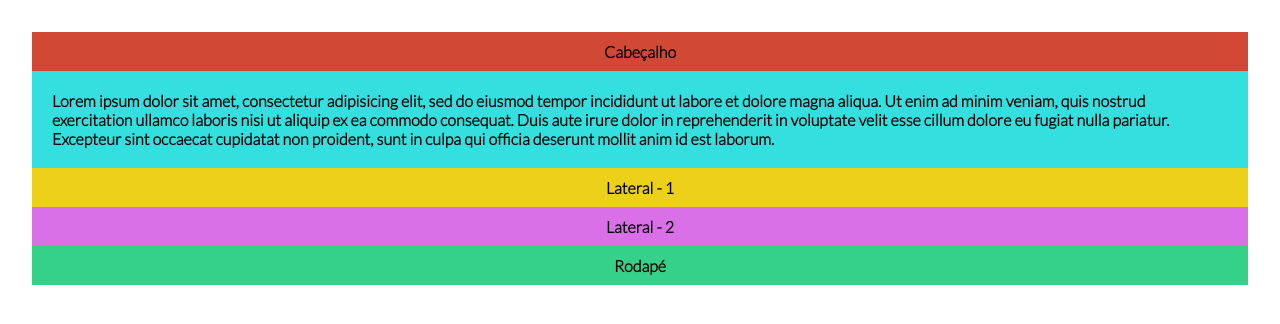
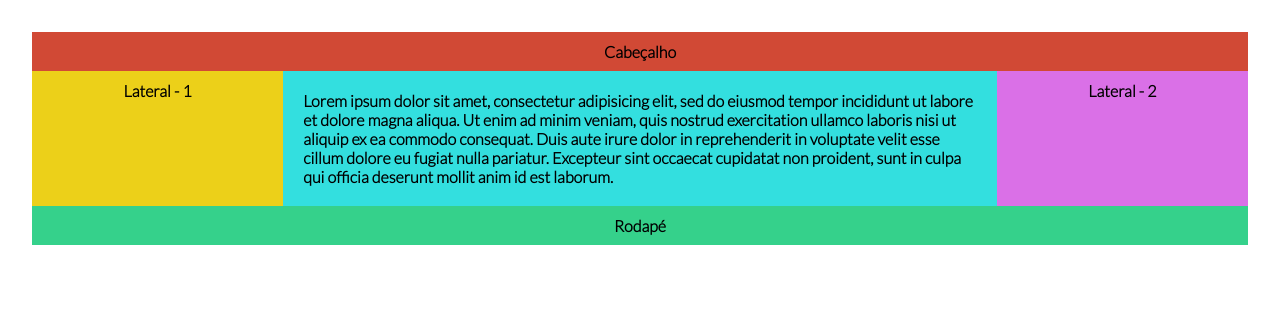
Before and after one commit to 1-TDSJ/layout-semantico-flex, a plain HTML site: page index.html in a window 1280 px wide. Drawn offline with Linux system fonts and the light colour scheme.

Commit message:
Exercício finalizado

```diff
--- a/css/exer-01-seman.css
+++ b/css/exer-01-seman.css
@@ -55,3 +55,105 @@ O último pode ser ignorado.
 .lateral-2{
   background-color: #da70e7;
 }
+
+@media all and (min-width: 600px) {
+  .lateral{flex: 1 0 0; }
+}
+
+@media all and (min-width: 800px) {
+  .principal{ flex: 3 0px; }
+  .lateral-1{ order: 1; }
+  .principal{ order: 2}
+  .lateral-2{ order: 3; }
+  .rodape{ order: 4; }
+}
+/**/
+/**/
+/**/
+/**/
+/**/
+/**/
+/**/
+/**/
+/**/
+/**/
+/**/
+/**/
+/**/
+/**/
+/**/
+/**/
+/**/
+/**/
+/**/
+/**/
+/**/
+/**/
+/**/
+/**/
+/**/
+/**/
+/**/
+/**/
+/**/
+/**/
+/**/
+/**/
+/**/
+/**/
+/**/
+/**/
+/**/
+/**/
+/**/
+/**/
+/**/
+/**/
+/**/
+/**/
+/**/
+/**/
+/**/
+/**/
+/**/
+/**/
+/**/
+/**/
+/**/
+/**/
+/**/
+/**/
+/**/
+/**/
+/**/
+/**/
+/**/
+/**/
+/**/
+/**/
+/**/
+/**/
+/**/
+/**/
+/**/
+/**/
+/**/
+/**/
+/**/
+/**/
+/**/
+/**/
+/**/
+/**/
+/**/
+/**/
+/**/
+/**/
+/**/
+/**/
+/**/
+/**/
+/**/
+/**/
+/**/
+/**/
```
